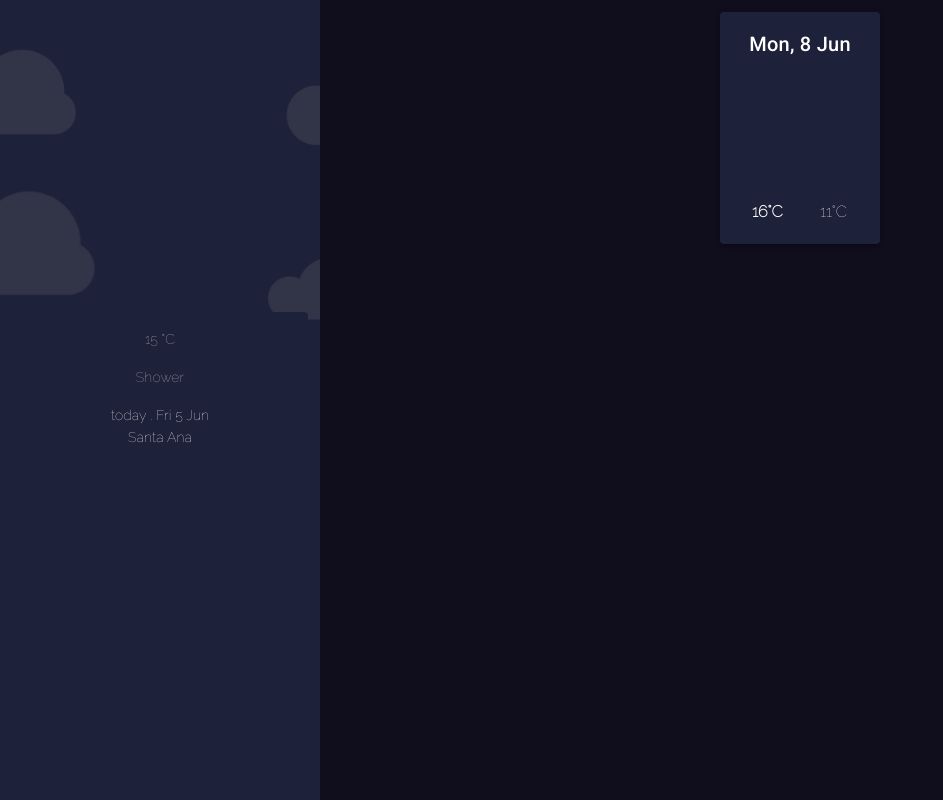
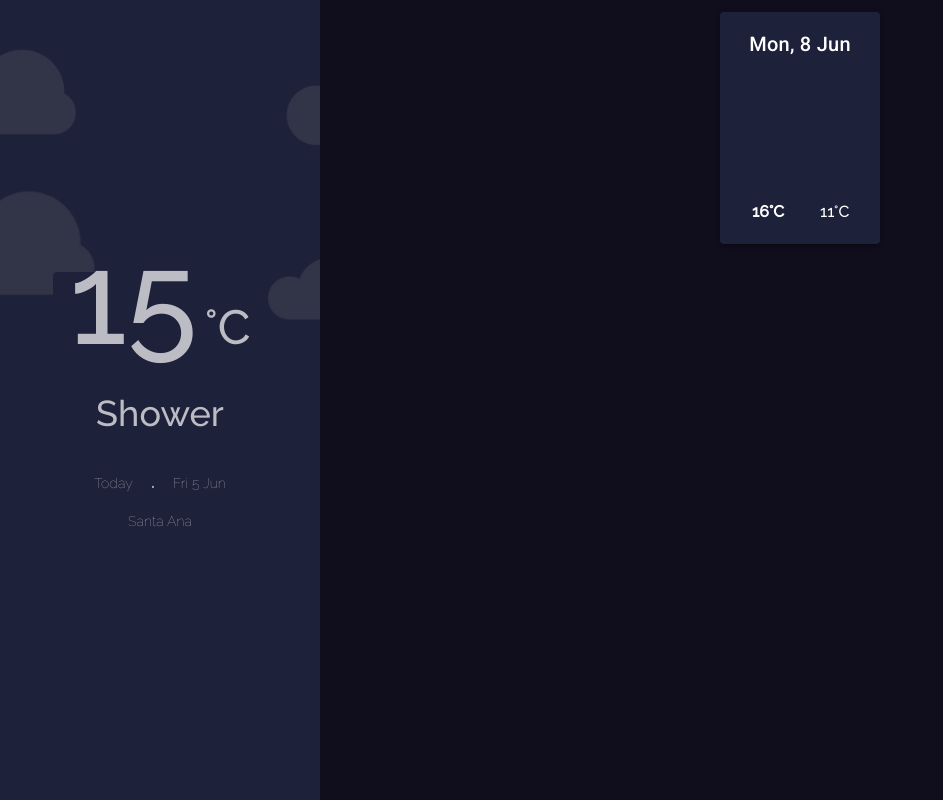
Before and after one commit to Joseline-Pineda/weather-app-v1, a Vue app: page / in a window 1280 px wide. Shown: the whole page, without its empty margins (0-943 px from the left). Built offline with nearby package versions, Linux system fonts and the light colour scheme; no server answers.

Commit message:
aplicando DailyCard component

```diff
--- a/src/App.vue
+++ b/src/App.vue
@@ -16,7 +16,7 @@ export default {
 };
 </script>
 <style>
-@import url("https://fonts.googleapis.com/css2?family=Raleway:wght@100&display=swap");
+@import url("https://fonts.googleapis.com/css2?family=Raleway:wght@100;500&display=swap");
 #app {
   font-family: "Raleway", sans-serif;
 }
--- a/src/components/DailyCard.vue
+++ b/src/components/DailyCard.vue
@@ -1,13 +1,41 @@
 <template>
   <v-card class="mx-auto primary" max-width="344" elevation="0">
     <v-card-text class="text-center">
-      <p>15 <span>°C</span></p>
-
-      <p>Shower</p>
-      <div class="text--primary">
-        today . Fri 5 Jun<br />
-        Santa Ana
+      <p class="num">15 <span class="unit">°C</span></p>
+      <p class="description">Shower</p>
+      <div class="information">
+        <p>
+          Today <span style="margin: 0 15px; font-weight: bold">.</span> Fri 5
+          Jun
+        </p>
+        <p>Santa Ana</p>
       </div>
     </v-card-text>
   </v-card>
 </template>
+
+<script>
+export default {};
+</script>
+
+<style scoped>
+.num {
+  font-size: 8rem;
+  font-weight: 500;
+}
+.unit {
+  font-size: 3rem;
+  font-weight: 500;
+  margin-left: -25px;
+}
+.description {
+  margin-top: 4rem;
+  font-size: 2.25rem;
+  font-weight: 500;
+}
+.information {
+  font-size: 1.7;
+  font-weight: 100;
+  margin-top: 3rem;
+}
+</style>
--- a/src/views/HomeView.vue
+++ b/src/views/HomeView.vue
@@ -4,7 +4,7 @@
       ><v-col class="primary" md="3"
         ><v-row class="sidebar"></v-row
         ><v-container class="main-icon"><MainImage :img="image" /></v-container
-        ><DailyCard /></v-col
+        ><v-row class="mt-n10"><DailyCard /></v-row></v-col
       ><v-col class="secondary"><WeatherWidget :time="tiempo" /></v-col
     ></v-row>
   </v-container>
```
